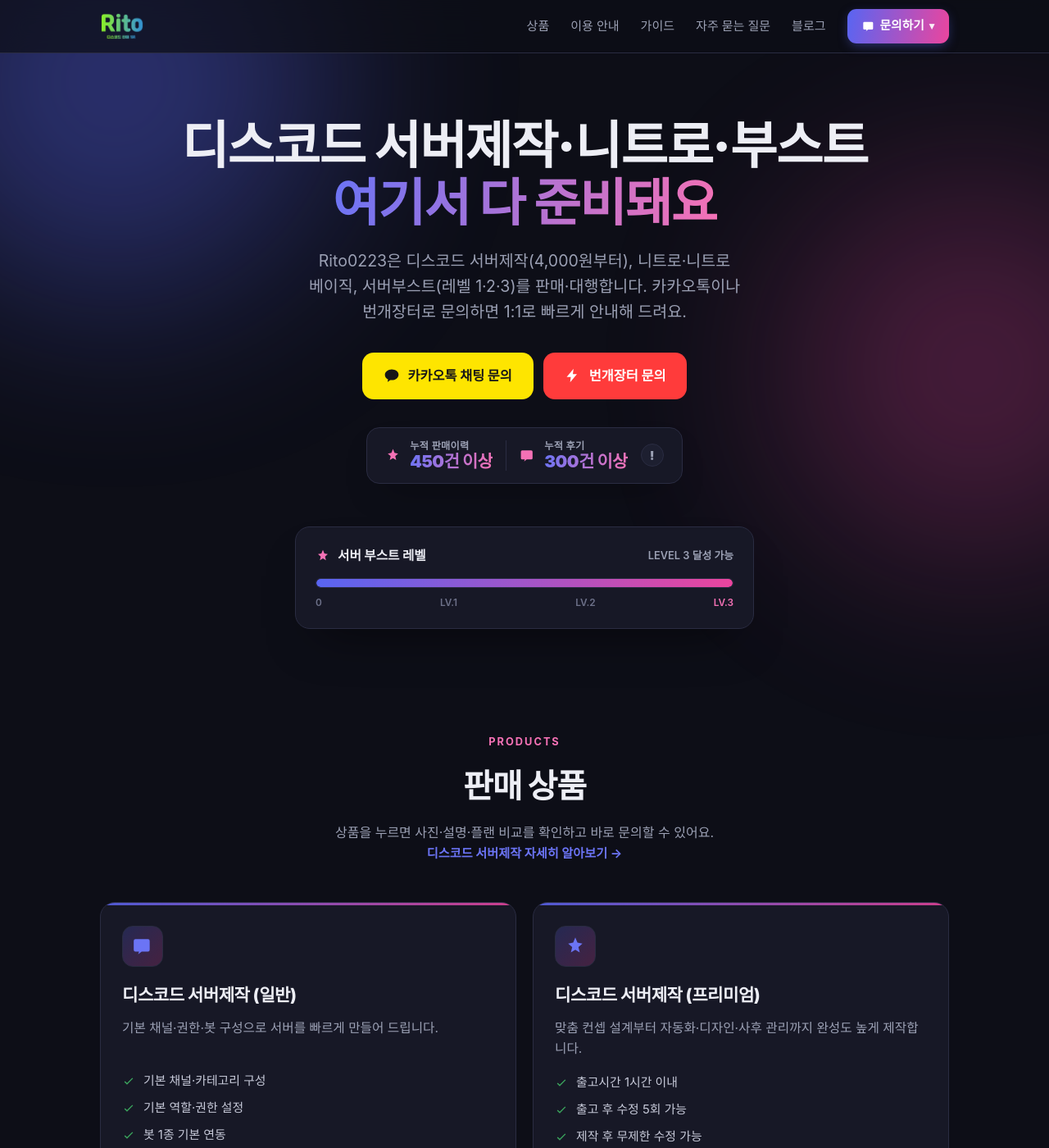
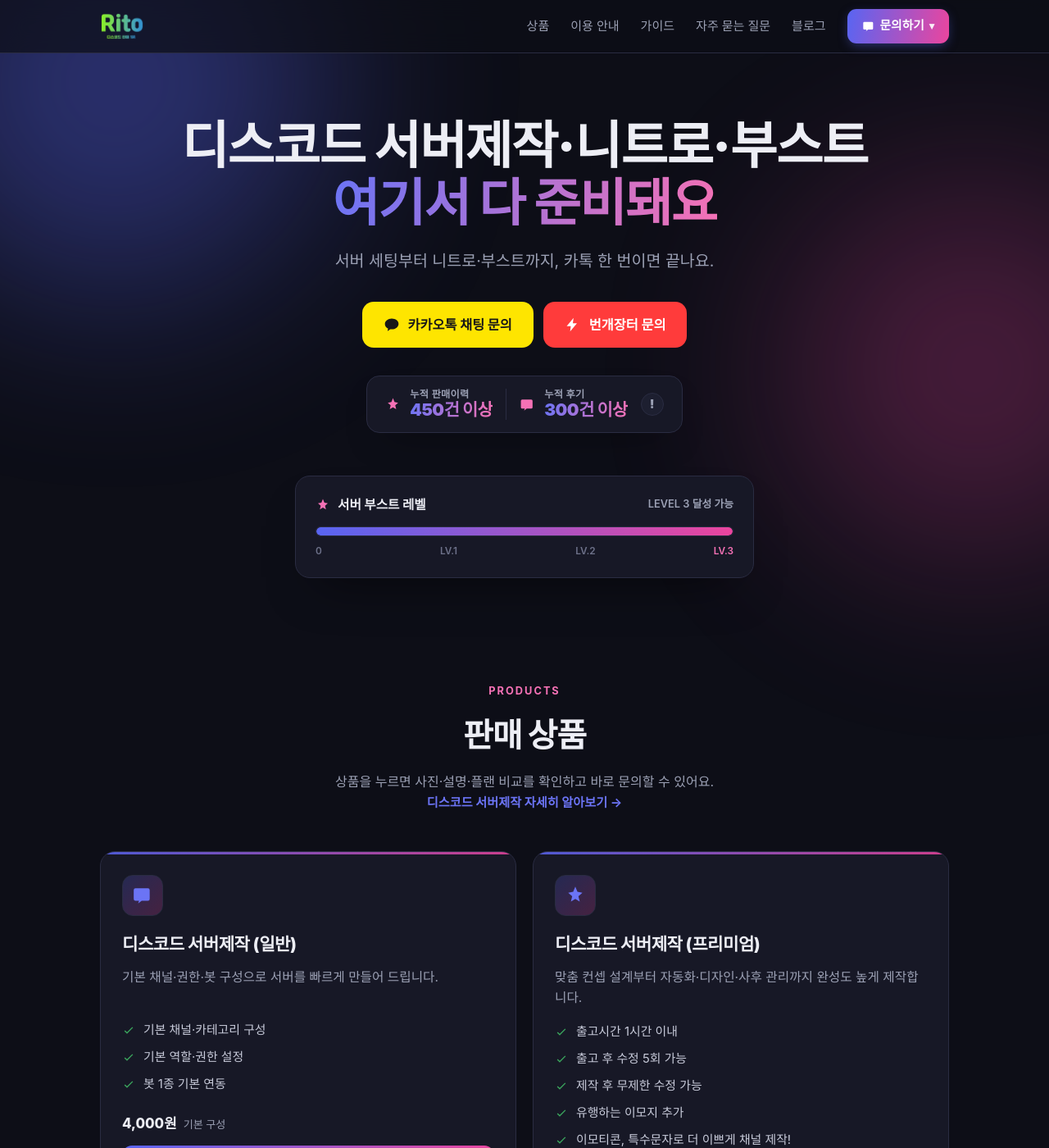
Before and after one commit to hyomin0216/hyomin0216.github.io1, a Jekyll site: the page built from index.html, in a window 1280 px wide and 1400 px high. Shown: the whole window at 82% size. Built offline with Jekyll 4.4.1, drawn with Linux system fonts in a browser that asks for light colours; some web fonts are replaced.

Commit message:
Add files via upload

```diff
--- a/blog/blog.css
+++ b/blog/blog.css
@@ -1,7 +1,4 @@
 /* ===== Rito0223 블로그 전용 스타일 (style.css 위에 덧씌움) ===== */
-.blog-nav{display:flex;align-items:center;gap:16px}
-.blog-nav>a:not(.nav-cta){color:var(--muted);font-weight:700;font-size:.92rem}
-.blog-nav>a:not(.nav-cta):hover{color:var(--txt)}
 
 /* 목록 */
 .blog-head{padding:6px 0 4px}
--- a/discord-nitro/index.html
+++ b/discord-nitro/index.html
@@ -223,7 +223,7 @@
 <header>
   <div class="wrap nav">
     <a href="/" class="brand" aria-label="Rito0223 홈"><img src="/logo-sm.png" alt="Rito0223 디스코드 판매" width="114" height="72" decoding="async"></a>
-    <a class="nav-cta" href="https://pf.kakao.com/_mSqYxj/chat" target="_blank" rel="noopener">카톡 문의</a>
+    <nav class="blog-nav" aria-label="주요 메뉴"><a href="/blog/">블로그</a><a class="nav-cta" href="https://pf.kakao.com/_mSqYxj/chat" target="_blank" rel="noopener">카톡 문의</a></nav>
   </div>
 </header>
 <main>
--- a/discord-server-boost/index.html
+++ b/discord-server-boost/index.html
@@ -223,7 +223,7 @@
 <header>
   <div class="wrap nav">
     <a href="/" class="brand" aria-label="Rito0223 홈"><img src="/logo-sm.png" alt="Rito0223 디스코드 판매" width="114" height="72" decoding="async"></a>
-    <a class="nav-cta" href="https://pf.kakao.com/_mSqYxj/chat" target="_blank" rel="noopener">카톡 문의</a>
+    <nav class="blog-nav" aria-label="주요 메뉴"><a href="/blog/">블로그</a><a class="nav-cta" href="https://pf.kakao.com/_mSqYxj/chat" target="_blank" rel="noopener">카톡 문의</a></nav>
   </div>
 </header>
 <main>
--- a/discord-server-creation/index.html
+++ b/discord-server-creation/index.html
@@ -244,7 +244,7 @@
 <header>
   <div class="wrap nav">
     <a href="/" class="brand" aria-label="Rito0223 홈"><img src="/logo-sm.png" alt="Rito0223 디스코드 판매" width="114" height="72" decoding="async"></a>
-    <a class="nav-cta" href="https://pf.kakao.com/_mSqYxj/chat" target="_blank" rel="noopener">카톡 문의</a>
+    <nav class="blog-nav" aria-label="주요 메뉴"><a href="/blog/">블로그</a><a class="nav-cta" href="https://pf.kakao.com/_mSqYxj/chat" target="_blank" rel="noopener">카톡 문의</a></nav>
   </div>
 </header>
 <main>
--- a/index.html
+++ b/index.html
@@ -591,6 +591,12 @@ footer{position:relative;z-index:1;border-top:1px solid var(--line);padding:38px
 
 /* 한글 줄바꿈: 단어 단위 */
 h1,h2,h3,.lead,.sec-head p{word-break:keep-all;overflow-wrap:break-word}
+/* 사진이 아직 없는 상세 슬라이드는 숨김 (사진 <img>를 넣으면 자동으로 다시 보임) */
+.gallery:not(:has(img)){display:none}
+.modal-box:not(:has(.gallery img)) .modal-content{padding-top:58px}
+/* 모바일에서도 헤더에 블로그 링크 노출 */
+@media(max-width:720px){.nav-links>a.nav-blog{display:inline-block;font-weight:700;color:var(--txt);padding:8px 4px}}
+footer a{display:inline-block;padding:6px 2px}
 /* 접근성 */
 :focus-visible{outline:2px solid var(--blurple-lo);outline-offset:3px;border-radius:6px}
 @media(prefers-reduced-motion:reduce){*{animation:none!important;transition:none!important;scroll-behavior:auto}}
@@ -725,7 +731,7 @@ a,button{-webkit-tap-highlight-color:transparent}
       <a href="#why">이용 안내</a>
       <a href="#guide">가이드</a>
       <a href="#faq">자주 묻는 질문</a>
-      <a href="/blog/">블로그</a>
+      <a href="/blog/" class="nav-blog">블로그</a>
       <details class="nav-inq">
         <summary class="nav-inq-btn"><svg width="16" height="16" viewBox="0 0 24 24" fill="currentColor" aria-hidden="true"><path d="M20 4H4a2 2 0 00-2 2v10a2 2 0 002 2h4l-1 3 4-3h7a2 2 0 002-2V6a2 2 0 00-2-2z"/></svg>문의하기</summary>
         <div class="nav-inq-menu">
@@ -742,7 +748,7 @@ a,button{-webkit-tap-highlight-color:transparent}
 <section class="hero">
   <div class="wrap">
     <h1>디스코드 서버제작·니트로·부스트<br><span class="grad">여기서 다 준비돼요</span></h1>
-    <p class="lead">Rito0223은 디스코드 서버제작(4,000원부터), 니트로·니트로 베이직, 서버부스트(레벨 1·2·3)를 판매·대행합니다. 카카오톡이나 번개장터로 문의하면 1:1로 빠르게 안내해 드려요.</p>
+    <p class="lead">서버 세팅부터 니트로·부스트까지, 카톡 한 번이면 끝나요.</p>
     <div class="cta-row">
       <a class="btn-kakao" href="https://pf.kakao.com/_mSqYxj/chat" target="_blank" rel="noopener">
         <svg width="20" height="20" viewBox="0 0 24 24" fill="currentColor" aria-hidden="true"><path d="M12 3C6.5 3 2 6.6 2 11c0 2.8 1.9 5.3 4.7 6.7-.2.7-.7 2.6-.8 3-.1.5.2.5.4.4.2-.1 2.6-1.8 3.7-2.5.6.1 1.3.1 2 .1 5.5 0 10-3.6 10-8S17.5 3 12 3z"/></svg>
@@ -814,6 +820,7 @@ a,button{-webkit-tap-highlight-color:transparent}
         <div class="card-ico"><svg width="26" height="26" viewBox="0 0 24 24" fill="currentColor" aria-hidden="true"><path d="M20 4H4a2 2 0 00-2 2v10a2 2 0 002 2h4l-1 3 4-3h7a2 2 0 002-2V6a2 2 0 00-2-2z"/></svg></div>
         <h3>디스코드 서버제작 (일반)</h3>
         <p class="desc"><!--설명 수정-->기본 채널·권한·봇 구성으로 서버를 빠르게 만들어 드립니다.</p>
+        <!-- ✏️ 이 목록만 고치면 상세 팝업의 '포함 내용'에도 자동으로 똑같이 반영돼요 -->
         <ul class="feat">
           <li><svg width="16" height="16" viewBox="0 0 24 24" fill="currentColor"><path d="M9 16.2l-3.5-3.5L4 14.2 9 19l11-11-1.5-1.4z"/></svg><span>기본 채널·카테고리 구성</span></li>
           <li><svg width="16" height="16" viewBox="0 0 24 24" fill="currentColor"><path d="M9 16.2l-3.5-3.5L4 14.2 9 19l11-11-1.5-1.4z"/></svg><span>기본 역할·권한 설정</span></li>
@@ -837,6 +844,7 @@ a,button{-webkit-tap-highlight-color:transparent}
         <div class="card-ico"><svg width="26" height="26" viewBox="0 0 24 24" fill="currentColor" aria-hidden="true"><path d="M12 2l2.4 5.9L20 9l-4.5 3.9L17 19l-5-3-5 3 1.5-6.1L4 9l5.6-1.1z"/></svg></div>
         <h3>디스코드 서버제작 (프리미엄)</h3>
         <p class="desc"><!--설명 수정-->맞춤 컨셉 설계부터 자동화·디자인·사후 관리까지 완성도 높게 제작합니다.</p>
+        <!-- ✏️ 이 목록만 고치면 상세 팝업의 '포함 내용'에도 자동으로 똑같이 반영돼요 -->
         <ul class="feat">
           <li><svg width="16" height="16" viewBox="0 0 24 24" fill="currentColor"><path d="M9 16.2l-3.5-3.5L4 14.2 9 19l11-11-1.5-1.4z"/></svg><span>출고시간 1시간 이내</span></li>
           <li><svg width="16" height="16" viewBox="0 0 24 24" fill="currentColor"><path d="M9 16.2l-3.5-3.5L4 14.2 9 19l11-11-1.5-1.4z"/></svg><span>출고 후 수정 5회 가능</span></li>
@@ -868,6 +876,7 @@ a,button{-webkit-tap-highlight-color:transparent}
         <div class="card-ico"><svg width="26" height="26" viewBox="0 0 24 24" fill="currentColor" aria-hidden="true"><path d="M12 2l2.4 5.9L20 9l-4.5 3.9L17 19l-5-3-5 3 1.5-6.1L4 9l5.6-1.1z"/></svg></div>
         <h3>디스코드 니트로</h3>
         <p class="desc"><!--설명 수정-->디스코드 니트로를 합리적으로. 원하는 기간·종류로 안내해 드립니다.</p>
+        <!-- ✏️ 이 목록만 고치면 상세 팝업의 '포함 내용'에도 자동으로 똑같이 반영돼요 -->
         <ul class="feat">
           <li><svg width="16" height="16" viewBox="0 0 24 24" fill="currentColor"><path d="M9 16.2l-3.5-3.5L4 14.2 9 19l11-11-1.5-1.4z"/></svg><span>니트로 / 니트로 베이직 안내</span></li>
           <li><svg width="16" height="16" viewBox="0 0 24 24" fill="currentColor"><path d="M9 16.2l-3.5-3.5L4 14.2 9 19l11-11-1.5-1.4z"/></svg><span>기간 선택 가능</span></li>
@@ -891,6 +900,7 @@ a,button{-webkit-tap-highlight-color:transparent}
         <div class="card-ico"><svg width="26" height="26" viewBox="0 0 24 24" fill="currentColor" aria-hidden="true"><path d="M12 2C8 2 5 5 5 9c0 3 2 5 3 7h8c1-2 3-4 3-7 0-4-3-7-7-7zm-2 19h4v1a2 2 0 01-4 0z"/></svg></div>
         <h3>디스코드 서버부스트</h3>
         <p class="desc"><!--설명 수정-->레벨 1·2·3까지 안정적으로. 서버 등급 상향을 도와드립니다.</p>
+        <!-- ✏️ 이 목록만 고치면 상세 팝업의 '포함 내용'에도 자동으로 똑같이 반영돼요 -->
         <ul class="feat">
           <li><svg width="16" height="16" viewBox="0 0 24 24" fill="currentColor"><path d="M9 16.2l-3.5-3.5L4 14.2 9 19l11-11-1.5-1.4z"/></svg><span>레벨 1·2·3 대응</span></li>
           <li><svg width="16" height="16" viewBox="0 0 24 24" fill="currentColor"><path d="M9 16.2l-3.5-3.5L4 14.2 9 19l11-11-1.5-1.4z"/></svg><span>목표 레벨 맞춤 견적</span></li>
@@ -937,15 +947,10 @@ a,button{-webkit-tap-highlight-color:transparent}
         <div class="modal-eyebrow">DISCORD</div>
         <h3>디스코드 서버제작 (일반)</h3>
         <p class="modal-desc"><!--상품 설명 수정-->기본 채널 구조와 권한, 봇 1종 연동으로 서버를 빠르게 완성해 드립니다. 처음 서버를 만드시는 분께 적합합니다.
-
-※ 이 설명은 예시입니다. 실제 내용으로 자유롭게 바꾸세요.</p>
+</p>
 
         <div class="sub-h">포함 내용</div>
-        <ul class="feat">
-          <li><svg width="16" height="16" viewBox="0 0 24 24" fill="currentColor"><path d="M9 16.2l-3.5-3.5L4 14.2 9 19l11-11-1.5-1.4z"/></svg><span>기본 채널·카테고리 구성</span></li>
-          <li><svg width="16" height="16" viewBox="0 0 24 24" fill="currentColor"><path d="M9 16.2l-3.5-3.5L4 14.2 9 19l11-11-1.5-1.4z"/></svg><span>기본 역할·권한 설정</span></li>
-          <li><svg width="16" height="16" viewBox="0 0 24 24" fill="currentColor"><path d="M9 16.2l-3.5-3.5L4 14.2 9 19l11-11-1.5-1.4z"/></svg><span>봇 1종 기본 연동</span></li>
-        </ul>
+        <ul class="feat" data-sync-feat></ul>
 
         <div class="modal-cta">
           <a class="kakao" href="https://pf.kakao.com/_mSqYxj/chat" target="_blank" rel="noopener"><svg width="18" height="18" viewBox="0 0 24 24" fill="currentColor" aria-hidden="true"><path d="M12 3C6.5 3 2 6.6 2 11c0 2.8 1.9 5.3 4.7 6.7-.2.7-.7 2.6-.8 3-.1.5.2.5.4.4.2-.1 2.6-1.8 3.7-2.5.6.1 1.3.1 2 .1 5.5 0 10-3.6 10-8S17.5 3 12 3z"/></svg>카카오톡 문의</a>
@@ -1030,14 +1035,7 @@ a,button{-webkit-tap-highlight-color:transparent}
 완전한 프리미엄으로 보답드리겠습니다.</p>
 
         <div class="sub-h">포함 내용</div>
-        <ul class="feat">
-          <li><svg width="16" height="16" viewBox="0 0 24 24" fill="currentColor"><path d="M9 16.2l-3.5-3.5L4 14.2 9 19l11-11-1.5-1.4z"/></svg><span>맞춤 컨셉 채널 설계</span></li>
-          <li><svg width="16" height="16" viewBox="0 0 24 24" fill="currentColor"><path d="M9 16.2l-3.5-3.5L4 14.2 9 19l11-11-1.5-1.4z"/></svg><span>세부 역할·권한 체계</span></li>
-          <li><svg width="16" height="16" viewBox="0 0 24 24" fill="currentColor"><path d="M9 16.2l-3.5-3.5L4 14.2 9 19l11-11-1.5-1.4z"/></svg><span>다중 봇·자동화 세팅</span></li>
-          <li><svg width="16" height="16" viewBox="0 0 24 24" fill="currentColor"><path d="M9 16.2l-3.5-3.5L4 14.2 9 19l11-11-1.5-1.4z"/></svg><span>배너·이모지·아이콘 제작</span></li>
-          <li><svg width="16" height="16" viewBox="0 0 24 24" fill="currentColor"><path d="M9 16.2l-3.5-3.5L4 14.2 9 19l11-11-1.5-1.4z"/></svg><span>인증·환영·규칙 시스템</span></li>
-          <li><svg width="16" height="16" viewBox="0 0 24 24" fill="currentColor"><path d="M9 16.2l-3.5-3.5L4 14.2 9 19l11-11-1.5-1.4z"/></svg><span>완성 후 사후 관리</span></li>
-        </ul>
+        <ul class="feat" data-sync-feat></ul>
 
         <div class="modal-cta">
           <a class="kakao" href="https://pf.kakao.com/_mSqYxj/chat" target="_blank" rel="noopener"><svg width="18" height="18" viewBox="0 0 24 24" fill="currentColor" aria-hidden="true"><path d="M12 3C6.5 3 2 6.6 2 11c0 2.8 1.9 5.3 4.7 6.7-.2.7-.7 2.6-.8 3-.1.5.2.5.4.4.2-.1 2.6-1.8 3.7-2.5.6.1 1.3.1 2 .1 5.5 0 10-3.6 10-8S17.5 3 12 3z"/></svg>카카오톡 문의</a>
@@ -1069,8 +1067,9 @@ a,button{-webkit-tap-highlight-color:transparent}
         <h3>디스코드 니트로</h3>
         <p class="modal-desc"><!--상품 설명 수정-->원하는 종류(니트로 / 니트로 베이직)와 기간을 알려주시면 안내해 드립니다.
 1:1 상담 후 안전하게 진행하며 궁금한 점은 언제든 문의하실 수 있습니다.
-
-※ 이 설명은 예시입니다. 실제 내용으로 자유롭게 바꾸세요.</p>
+</p>
+        <div class="sub-h">포함 내용</div>
+        <ul class="feat" data-sync-feat></ul>
 
 
         <div class="modal-cta">
@@ -1103,8 +1102,9 @@ a,button{-webkit-tap-highlight-color:transparent}
         <h3>디스코드 서버부스트</h3>
         <p class="modal-desc"><!--상품 설명 수정-->목표 레벨(1·2·3)에 맞춰 서버부스트를 안정적으로 안내해 드립니다.
 서버 등급 상향과 유지에 대한 상담을 함께 제공합니다.
-
-※ 이 설명은 예시입니다. 실제 내용으로 자유롭게 바꾸세요.</p>
+</p>
+        <div class="sub-h">포함 내용</div>
+        <ul class="feat" data-sync-feat></ul>
 
 
         <!-- ▼ 레벨별 가격·설명: 아래 [가격 입력]/[설명 입력] 을 실제 내용으로 바꾸세요 ▼ -->
@@ -1374,6 +1374,13 @@ a,button{-webkit-tap-highlight-color:transparent}
 </footer>
 
 <script>
+// 카드 체크리스트 → 상세 팝업 '포함 내용' 자동 동기화 (카드 목록 하나만 수정하면 됨)
+document.querySelectorAll('.card [data-modal]').forEach(function(btn){
+  var card=btn.closest('.card'), src=card&&card.querySelector('ul.feat');
+  var modal=document.getElementById(btn.getAttribute('data-modal'));
+  var dst=modal&&modal.querySelector('[data-sync-feat]');
+  if(src&&dst){ dst.innerHTML=src.innerHTML; }
+});
 // 부스트 미터 채우기
 window.addEventListener('load',function(){
   var f=document.getElementById('barFill');
--- a/style.css
+++ b/style.css
@@ -60,3 +60,8 @@ footer{border-top:1px solid var(--line);padding:30px 0;color:var(--muted);font-s
 .note a,.updated a,footer a{text-decoration:underline;text-underline-offset:2px}
 footer a:hover{color:var(--txt)}
 h1,h2,h3,.lead{word-break:keep-all;overflow-wrap:break-word}
+/* 헤더 메뉴 (상품·블로그 페이지 공통) */
+.blog-nav{display:flex;align-items:center;gap:16px}
+.blog-nav>a:not(.nav-cta){color:var(--muted);font-weight:700;font-size:.92rem;padding:8px 2px}
+.blog-nav>a:not(.nav-cta):hover{color:var(--txt)}
+footer a{display:inline-block;padding:6px 2px}
```
